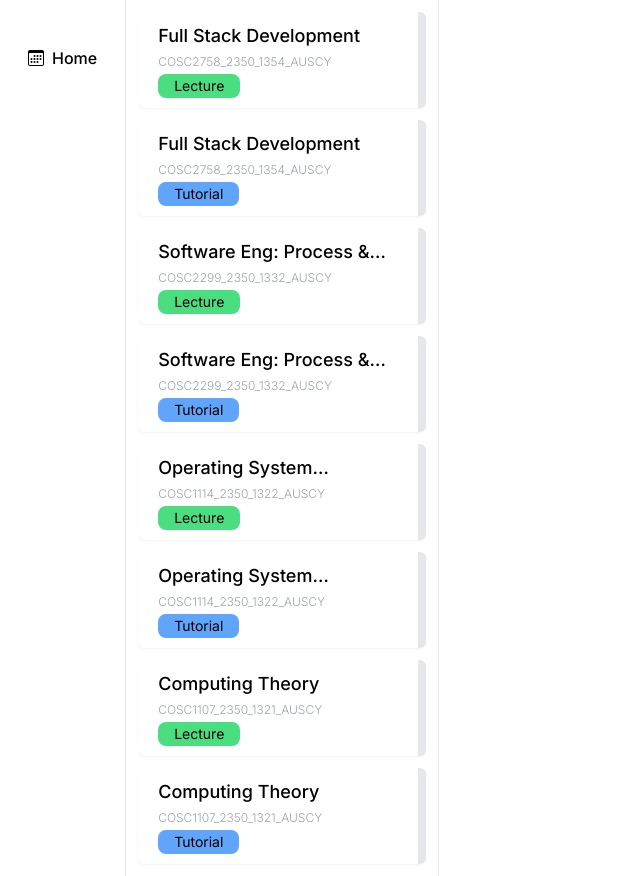
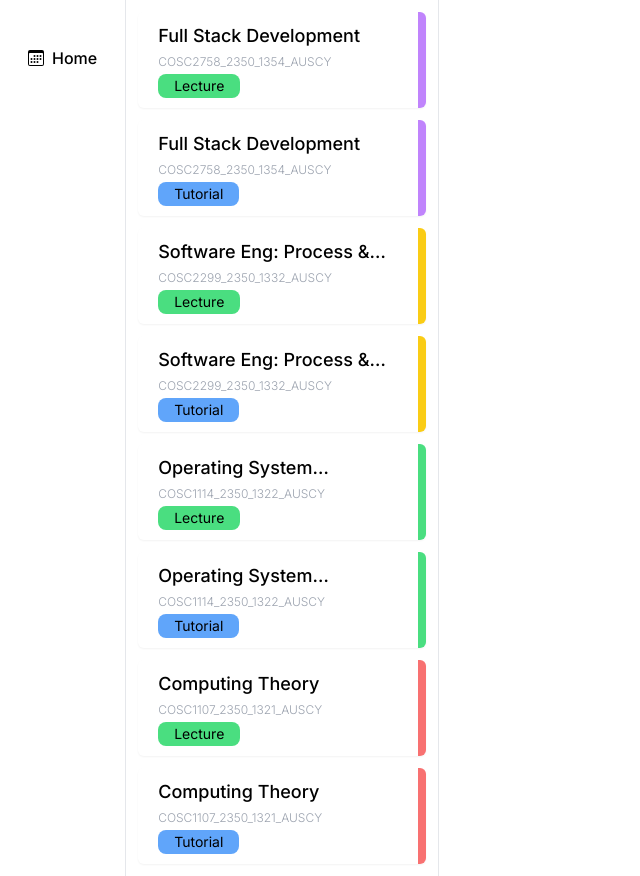
Before and after one commit to s3943811/PlanMyTimetable, a Next.js app: page / in a window 1280 px wide. Shown: the whole page, without its empty margins (0-640 px from the left). Built offline with nearby package versions, Linux system fonts and the light colour scheme.

Commit message:
Update course colours and layout

```diff
--- a/src/app/(Planner)/ClassListSidebar.tsx
+++ b/src/app/(Planner)/ClassListSidebar.tsx
@@ -5,49 +5,49 @@ const data = [
         title: "Full Stack Development",
         courseCode: "COSC2758_2350_1354_AUSCY",
         type: CourseType.Lecture,
-        colour: "purple"
+        colour: "border-r-purple-400"
     },
     {
         title: "Full Stack Development",
         courseCode: "COSC2758_2350_1354_AUSCY",
         type: CourseType.Tutorial,
-        colour: "purple"
+        colour: "border-r-purple-400"
     },
     {
         title: "Software Eng: Process & Tools ",
         courseCode: "COSC2299_2350_1332_AUSCY",
         type: CourseType.Lecture,
-        colour: "yellow"
+        colour: "border-r-yellow-400"
     },
     {
         title: "Software Eng: Process & Tools ",
         courseCode: "COSC2299_2350_1332_AUSCY",
         type: CourseType.Tutorial,
-        colour: "yellow"
+        colour: "border-r-yellow-400"
     },
     {
         title: "Operating System Principles",
         courseCode: "COSC1114_2350_1322_AUSCY",
         type: CourseType.Lecture,
-        colour: "green"
+        colour: "border-r-green-400"
     },
     {
         title: "Operating System Principles",
         courseCode: "COSC1114_2350_1322_AUSCY",
         type: CourseType.Tutorial,
-        colour: "green"
+        colour: "border-r-green-400"
     },
     {
         title: "Computing Theory",
         courseCode: "COSC1107_2350_1321_AUSCY",
         type: CourseType.Lecture,
-        colour: "red"
+        colour: "border-r-red-400"
     },
     {
         title: "Computing Theory",
         courseCode: "COSC1107_2350_1321_AUSCY",
         type: CourseType.Tutorial,
-        colour: "red"
+        colour: "border-r-red-400"
     },
 ]
 function ClassListSidebar() {
--- a/src/app/page.tsx
+++ b/src/app/page.tsx
@@ -4,7 +4,7 @@ import Calendar from "./(Planner)/Calendar";
 
 export default function HomePage() {
   return (
-    <main className="">
+    <main className="flex flex-row w-screen">
       <ClassListSidebar/>
       <Calendar/>
     </main>
--- a/src/components/ClassCard/ClassCard.tsx
+++ b/src/components/ClassCard/ClassCard.tsx
@@ -22,7 +22,7 @@ function ClassCard({title, courseCode, type, colour}: ClassCardProps) {
             break;
     }
     return (
-        <div className={`flex flex-col p-5 py-2.5 w-72 gap-1 border-r-8 border-r-${colour}-400 shadow-sm rounded-md hover:bg-stone-100`}>
+        <div className={`flex flex-col p-5 py-2.5 w-72 gap-1 border-r-8 ${colour} shadow-sm rounded-md hover:bg-stone-100`}>
             <h1 className="text-lg font-medium line-clamp-1">{title}</h1>
             <p className=" text-xs text-gray-400 font-light">{courseCode}</p>
             <Badge className={cardColour + " text-sm px-4"}>{CourseType[type]}</Badge>
```
